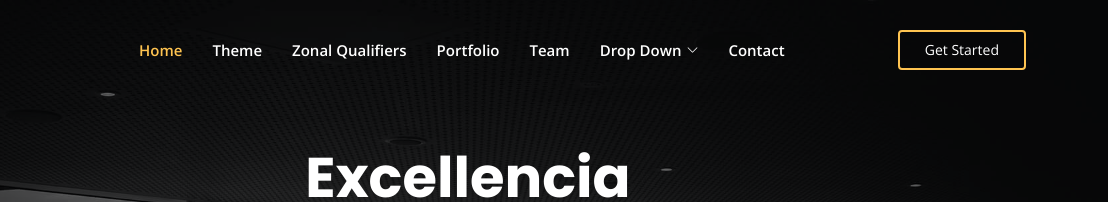
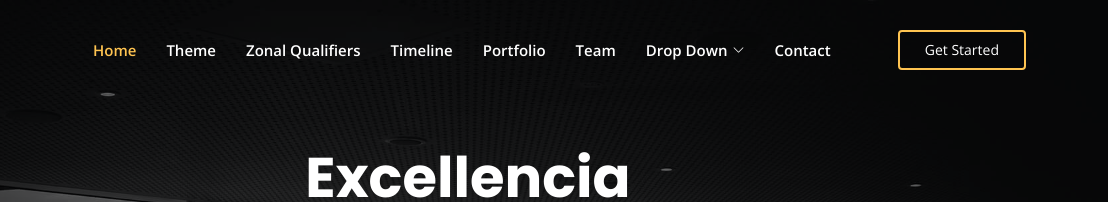
Before and after one commit to NimishaSinha03/Excellencia-Ideation, a plain HTML site: page index.html in a window 1280 px wide. Shown: the top 202 px of the page, 172-1280 px from the left. Drawn offline with nearby package versions, Linux system fonts and the light colour scheme; animation ran at ten frames a second.

Commit message:
Update index.html

```diff
--- a/index.html
+++ b/index.html
@@ -52,6 +52,7 @@
           <li><a class="nav-link scrollto active" href="#hero">Home</a></li>
           <li><a class="nav-link scrollto" href="#about">Theme</a></li>
           <li><a class="nav-link scrollto" href="#services">Zonal Qualifiers</a></li>
+          <li><a class="nav-link scrollto" href="#timeline">Timeline</a></li>
           <li><a class="nav-link scrollto " href="#portfolio">Portfolio</a></li>
           <li><a class="nav-link scrollto" href="#team">Team</a></li>
           <li class="dropdown"><a href="#"><span>Drop Down</span> <i class="bi bi-chevron-down"></i></a>
```
